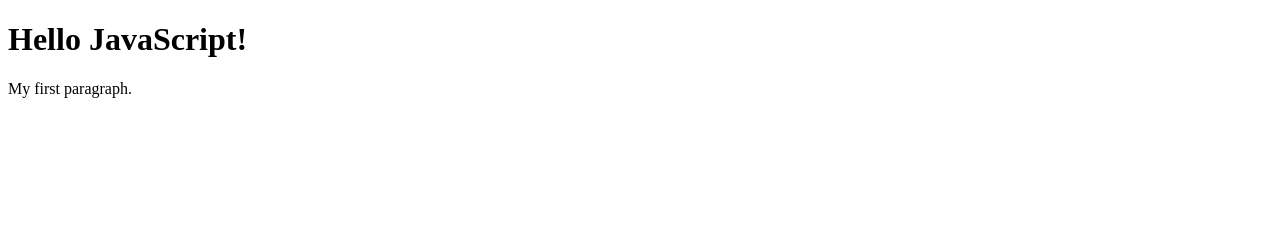
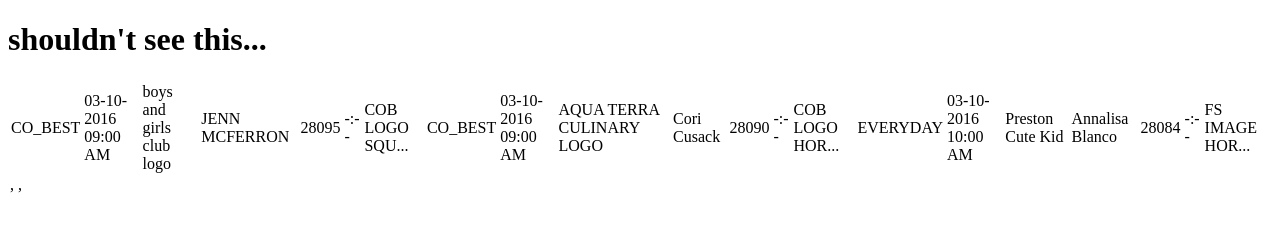
Before and after one commit to Bclarklax/vizautomation, a plain HTML site: page index.html in a window 1280 px wide. Drawn offline with nearby package versions, Linux system fonts and the light colour scheme.

Commit message:
add the GET-REQUEST for the queue page

```diff
--- a/index.html
+++ b/index.html
@@ -1,16 +1,13 @@
  <!DOCTYPE html>
 <html>
 <head>
-
+    <script src="https://ajax.googleapis.com/ajax/libs/jquery/1.12.0/jquery.min.js"></script>
 </head>
 <body>
-<div> </div>
 
-<h1 id="vizauto">shouldn't see this...</h1>
-
-<p>My first paragraph.</p>
-
-
- <script src="vizautomation.js"></script>
+    <h1 id="vizauto"> shouldn't see this...</h1>
+    <table id="queue">
+    </table>
+    <script src="vizautomation.js"></script>
 </body>
 </html>
--- a/vizautomation.js
+++ b/vizautomation.js
@@ -1 +1,49 @@
-document.getElementById("vizauto").innerHTML = "Hello JavaScript!";
+
+/***************************************************************************
+* vizautomation.js
+* @author: jordan sutton <https://twitter.com/jsutCodes>
+* @author: Brian Clark   <https://behance.net/bclarkdesign/>
+* @desc:
+*       - Code to automate the viz tool used at fox news
+***************************************************************************/
+//Globals
+var recordArr = [];
+const QUEUE_PAGE = "html/http_10.133.23.20_queue.php.html";
+
+//main:
+GET_QUEUE_DATA();
+
+
+
+
+
+/***************************************************************************
+* GET_QUEUE_DATA:
+* @desc:    Get request sent out to collect pending viz requests
+* @returns: void -- (puts requests on html page)
+***************************************************************************/
+function GET_QUEUE_DATA () {
+    $(document).ready(function(){
+        $.get( QUEUE_PAGE , function(data, status){
+            var records = $($(data)[9].children[1].children[3]).find('.unclaimedurgent');
+            parseVizRequest(records);
+
+            document.getElementById("queue").innerHTML = recordArr;
+
+        }, "html");
+    });
+}
+
+
+
+
+
+//=====================================helpers=================================
+function parseVizRequest(records) {
+
+    for (var i = records.length - 1; i >= 0; i--) {
+
+        recordArr[i] = records[i].innerHTML;
+    }
+    return recordArr;
+}
```
